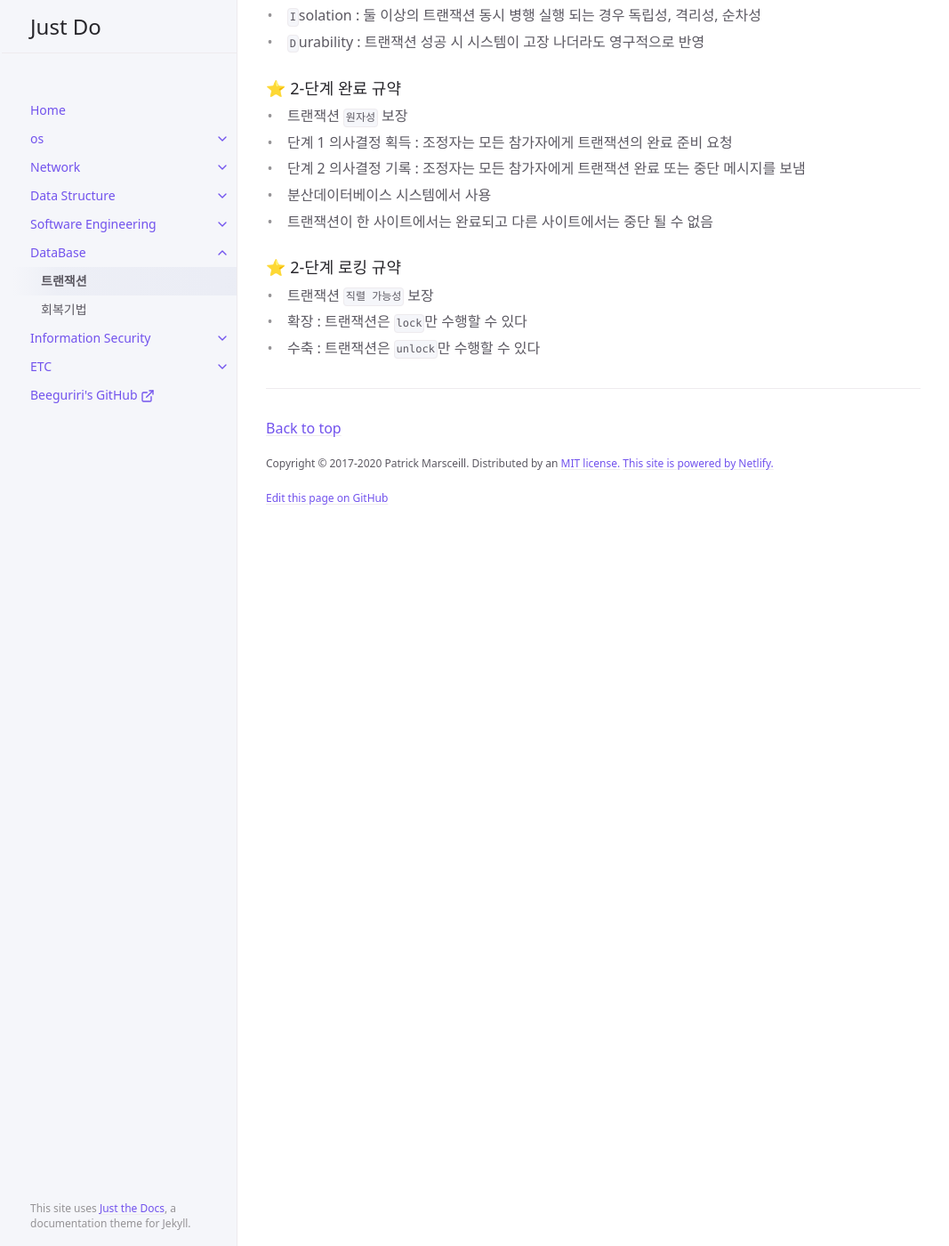
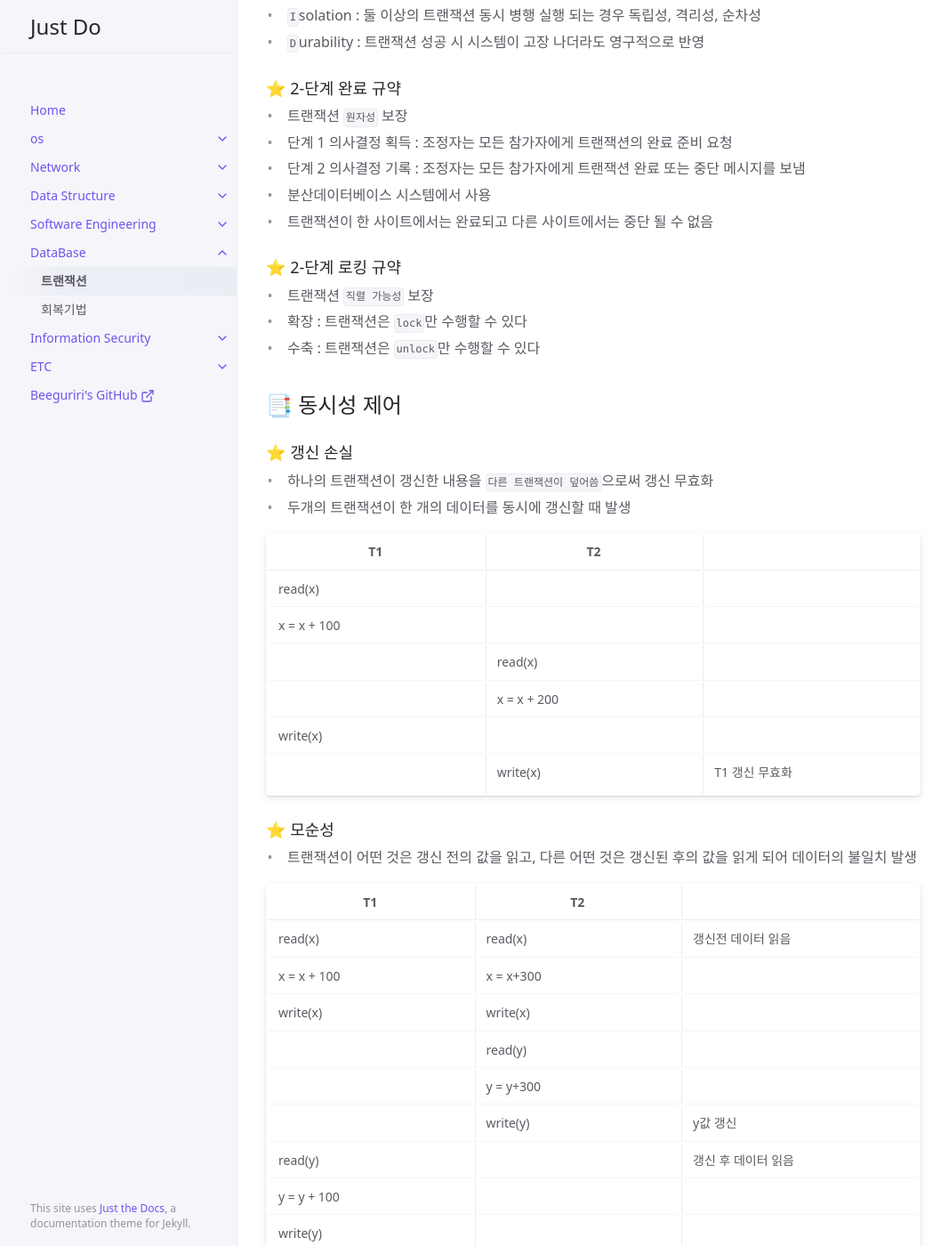
Before and after one commit to beeguriri/beeguriri.github.io, a Jekyll site: the page built from docs/database/Transaction.md, in a window 1280 px wide and 1400 px high, scrolled down 270 px. Shown: the whole window at 89% size, without its empty margins (105-1172 px from the left). Built offline with Jekyll 4.4.1, drawn with Linux system fonts in a browser that asks for light colours; some of the changed text lies outside the part shown.

Commit message:
0827_study

```diff
--- a/docs/database/Transaction.md
+++ b/docs/database/Transaction.md
@@ -33,3 +33,57 @@ parent: DataBase
 - 트랜잭션 `직렬 가능성` 보장
 - 확장 : 트랜잭션은 `lock`만 수행할 수 있다
 - 수축 : 트랜잭션은 `unlock`만 수행할 수 있다
+
+
+
+## 📑 동시성 제어
+
+### ⭐ 갱신 손실
+
+- 하나의 트랜잭션이 갱신한 내용을 `다른 트랜잭션이 덮어씀`으로써 갱신 무효화
+- 두개의 트랜잭션이 한 개의 데이터를 동시에 갱신할 때 발생
+
+| T1          | T2          |                |
+| ----------- | ----------- | -------------- |
+| read(x)     |             |                |
+| x = x + 100 |             |                |
+|             | read(x)     |                |
+|             | x = x + 200 |                |
+| write(x)    |             |                |
+|             | write(x)    | T1 갱신 무효화 |
+
+
+
+### ⭐ 모순성
+
+- 트랜잭션이 어떤 것은 갱신 전의 값을 읽고, 다른 어떤 것은 갱신된 후의 값을 읽게 되어 데이터의 불일치 발생
+
+| T1          | T2        |                     |
+| ----------- | --------- | ------------------- |
+| read(x)     | read(x)   | 갱신전 데이터 읽음  |
+| x = x + 100 | x = x+300 |                     |
+| write(x)    | write(x)  |                     |
+|             | read(y)   |                     |
+|             | y = y+300 |                     |
+|             | write(y)  | y값 갱신            |
+| read(y)     |           | 갱신 후 데이터 읽음 |
+| y = y + 100 |           |                     |
+| write(y)    |           |                     |
+
+
+
+### ⭐ 연쇄 복귀
+
+- 두 트랜잭션이 동일한 데이터 내용을 접근할 때 발생
+- 한 트랜잭션이 데이터를 갱신한 다음 Rollback연산 수행하는 과정에서 발생
+
+| T1          | T2        |                               |
+| ----------- | --------- | ----------------------------- |
+| read(x)     |           |                               |
+| x = x + 100 |           |                               |
+| write(x)    |           |                               |
+|             | read(x)   | T1 트랜잭션 롤백 전 값을 읽음 |
+|             | x = x+300 |                               |
+|             | write(x)  | T2 트랜잭션 종료              |
+| read(y)     |           |                               |
+| rollback T1 |           | T2 트랜잭션 롤백 불가         |
```
Also changed, not shown: docs/data_structure/HuffmanTree.md (added, +32 -0 lines), docs/etc/Pointer.md (+44 -0 lines), docs/os/RAID.md (+7 -0 lines), docs/software_engineering/Software Architecture.md (+37 -0 lines), docs/software_engineering/UML.md (+1 -0 lines), docs/img/huffman.PNG (added).
